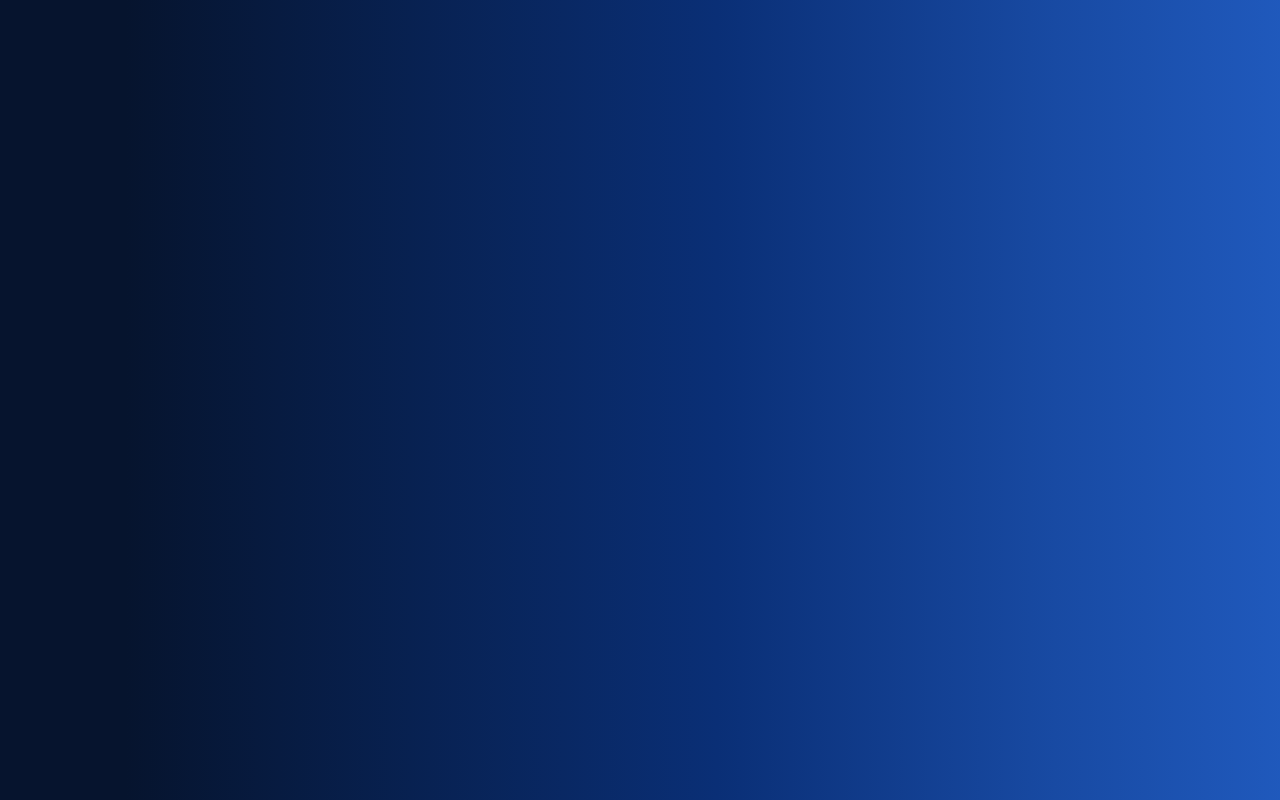
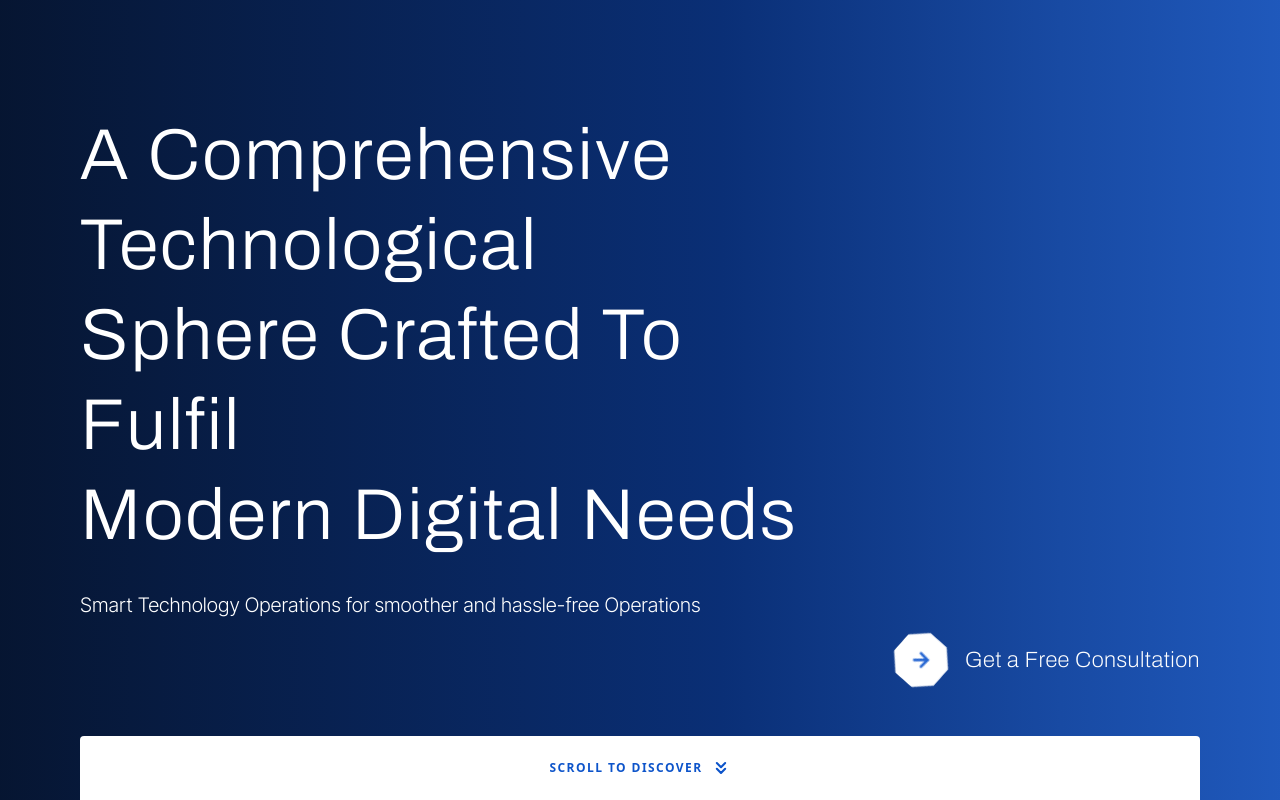
Before and after one commit to pasindu-20/Spherehead_test_web, a Next.js app: page / in a window 1280 px wide. Built offline with nearby package versions, Linux system fonts and the light colour scheme.

Commit message:
landing page-hero section

```diff
--- a/src/components/landing/hero-section.tsx
+++ b/src/components/landing/hero-section.tsx
@@ -1,20 +1,20 @@
 "use client";
-
+import { ChevronsDown } from "lucide-react";
 import { motion } from "motion/react";
 import SiteContainer from "@/components/layout/site-container";
 import ConsultationCTA from "@/components/ui/consultation-cta";
 
 export default function HeroSection() {
   return (
-    <section className="relative min-h-screen">
-      <SiteContainer className="grid min-h-screen grid-cols-1 gap-10 pt-16 pb-12 lg:grid-cols-[minmax(0,820px)_1fr] lg:items-center lg:pt-20 lg:pb-16">
+    <section className="relative min-h-screen overflow-hidden">
+      <SiteContainer className="relative grid min-h-screen grid-cols-1 gap-10 pt-16 pb-12 -translate-y-6 lg:grid-cols-[minmax(0,820px)_1fr] lg:items-center lg:pt-20 lg:pb-16 lg:-translate-y-10">
         <motion.div
           initial={{ opacity: 0, y: 36 }}
           animate={{ opacity: 1, y: 0 }}
           transition={{ duration: 0.8, ease: "easeOut" }}
           className="flex flex-col justify-center"
         >
-          {/* <h1 className="heading-1">
+          <h1 className="heading-1">
             A Comprehensive
             <br />
             Technological
@@ -24,20 +24,31 @@ export default function HeroSection() {
             Modern Digital Needs
           </h1>
 
-          <p className="mt-10 max-w-[760px] text-[32px] leading-[42px] font-light text-white">
+          <p className="heading-4 text-white inline-block whitespace-nowrap mt-6 max-w-lg">
             Smart Technology Operations for smoother and hassle-free Operations
-          </p> */}
+          </p>
         </motion.div>
 
         <motion.div
           initial={{ opacity: 0, x: 30 }}
           animate={{ opacity: 1, x: 0 }}
           transition={{ duration: 0.8, delay: 0.2, ease: "easeOut" }}
-          className="flex items-end justify-start lg:justify-end lg:self-end lg:pb-20"
+          className="flex items-end justify-start lg:justify-end lg:self-end lg:pb-2"
         >
           <ConsultationCTA />
         </motion.div>
       </SiteContainer>
+
+      <div className="absolute bottom-0 left-0 right-0 z-0">
+        <SiteContainer>
+          <div className="h-16 bg-white rounded-t-[4px] flex items-center justify-center gap-2">
+            <span className="text-[12px] font-bold tracking-[0.12em] text-[#0D54CA] uppercase">
+              Scroll to Discover
+            </span>
+            <ChevronsDown className="h-5 w-5 text-[#0D54CA]" strokeWidth={2.5} />
+          </div>
+        </SiteContainer>
+      </div>
     </section>
   );
 }
--- a/src/components/ui/consultation-cta.tsx
+++ b/src/components/ui/consultation-cta.tsx
@@ -1,25 +1,17 @@
 import Link from "next/link";
-import { ArrowRight } from "lucide-react";
+import WhiteLargeRightArrow from "@/components/ui/white-large-right-arrow";
 
 export default function ConsultationCTA() {
   return (
     <Link
       href="/contact-us"
-      className="group inline-flex items-center gap-4 text-white"
+      className="group inline-flex items-center gap-4 text-white  "
     >
-      {/* <span
-        className="grid h-14 w-14 place-items-center bg-white text-[#2666D2] shadow-[0_12px_30px_rgba(0,0,0,0.2)] transition-transform duration-300 group-hover:translate-x-1"
-        style={{
-          clipPath:
-            "polygon(30% 0%, 70% 0%, 100% 30%, 100% 70%, 70% 100%, 30% 100%, 0% 70%, 0% 30%)",
-        }}
-      >
-        <ArrowRight className="h-6 w-6" strokeWidth={2.8} />
+      <WhiteLargeRightArrow hover />
+
+      <span className="body-large text-white inline-block whitespace-nowrap">
+        Get a Free Consultation
       </span>
-
-      <span className="text-[clamp(1.2rem,1.8vw,2rem)] font-light leading-none tracking-[-0.02em]">
-        Get a Free Consultation
-      </span> */}
     </Link>
   );
 }
--- /dev/null
+++ b/src/components/ui/white-large-right-arrow.jsx
@@ -0,0 +1,40 @@
+import { ArrowRight } from "lucide-react";
+
+export default function WhiteLargeRightArrow({
+  className = "",
+  size = "h-14 w-14",
+  iconSize = "h-6 w-6",
+  iconColor = "text-[#2666D2]",
+  hover = false,
+}) {
+  return (
+    <span
+      className={[
+        "inline-flex items-center justify-center transition-transform duration-300",
+        hover ? "group-hover:translate-x-1" : "",
+        className,
+      ].join(" ")}
+    >
+      <span
+        className={[
+          "grid place-items-center bg-white shadow-[0_12px_30px_rgba(0,0,0,0.2)] scale-[0.95]",
+          size,
+        ].join(" ")}
+        style={{
+          clipPath:
+            "polygon(30% 0%, 70% 0%, 100% 30%, 100% 70%, 70% 100%, 30% 100%, 0% 70%, 0% 30%)",
+          animation: "spinClockwise 15s linear infinite",
+        }}
+      >
+        <span
+          className={["inline-flex", iconColor].join(" ")}
+          style={{
+            animation: "spinCounterClockwise 15s linear infinite",
+          }}
+        >
+          <ArrowRight className={iconSize} strokeWidth={2.8} />
+        </span>
+      </span>
+    </span>
+  );
+}
--- a/src/pages/_app.tsx
+++ b/src/pages/_app.tsx
@@ -1,5 +1,5 @@
 import type { AppProps } from "next/app";
-import { Archivo } from "next/font/google";
+import { Archivo, Inter_Tight } from "next/font/google";
 import "@/styles/globals.css";
 import SiteBackground from "@/components/layout/site-background";
 
@@ -9,9 +9,15 @@ const archivo = Archivo({
   variable: "--font-archivo",
 });
 
+const interTight = Inter_Tight({
+  subsets: ["latin"],
+  display: "swap",
+  variable: "--font-inter-tight",
+});
+
 export default function MyApp({ Component, pageProps }: AppProps) {
   return (
-    <main className={archivo.variable}>
+    <main className={`${archivo.variable} ${interTight.variable}`}>
       <SiteBackground>
         <Component {...pageProps} />
       </SiteBackground>
--- a/src/pages/index.tsx
+++ b/src/pages/index.tsx
@@ -12,8 +12,10 @@ export default function HomePage() {
         />
         <meta name="viewport" content="width=device-width, initial-scale=1" />
       </Head>
+      <section>
+        <HeroSection />
+      </section>
 
-      <HeroSection />
     </>
   );
 }
--- a/src/styles/globals.css
+++ b/src/styles/globals.css
@@ -1,8 +1,90 @@
 @import "tailwindcss";
 
 :root {
-  --background: #06142e;
-  --foreground: #ffffff;
+
+  --c1: #06142e;
+  --c2: #0a2f76;
+  --c3: #184aa3;
+  --c4: #2666d2;
+  --c5: #a6c4fa;
+}
+
+html {
+  scroll-behavior: smooth;
+}
+
+html,
+body,
+#__next {
+  min-height: 100%;
+}
+
+body {
+  min-height: 100vh;
+  margin: 0;
+  background: var(--c1);
+  color: var(--foreground);
+  font-family: var(--font-archivo), Arial, Helvetica, sans-serif;
+}
+
+* {
+  box-sizing: border-box;
+}
+
+a {
+  color: inherit;
+  text-decoration: none;
+}
+
+button,
+input,
+textarea,
+select {
+  font: inherit;
+}
+/* typography */
+.heading-1 {
+  font-family: var(--font-archivo), Arial, Helvetica, sans-serif;
+  font-weight: 300;
+  font-size: 72px;
+  line-height: 90px;
+  letter-spacing: 2px;
+  color: #ffffff;
+  text-align: left;
+}
+
+.heading-4 {
+  font-family: var(--font-inter-tight), Arial, Helvetica, sans-serif;
+  font-weight: 300;
+  font-size: 20px;
+  line-height: 42px;
+  letter-spacing: 0px;
+}
+
+.body-large {
+  font-family: var(--font-archivo), Arial, Helvetica, sans-serif;
+  font-size: 22px;
+  font-weight: 200;
+  line-height: 42px;
+  letter-spacing: 0.02em;
+  text-transform: none;
+}
+
+.inner-tight {
+  font-family: var(--font-archivo), Arial, Helvetica, sans-serif;
+  font-size: 20px;
+  font-weight: 200;
+  line-height: 42px;
+  letter-spacing: 2px;
+}
+/* end of the typography */
+
+/* GLOBAL WEBSITE BACKGROUND */
+
+@import "tailwindcss";
+
+:root {
+
 
   --c1: #06142e;
   --c2: #0a2f76;
@@ -45,76 +127,7 @@ select {
   font: inherit;
 }
 
-.heading-1 {
-  font-family: var(--font-archivo), Arial, Helvetica, sans-serif;
-  font-weight: 300;
-  font-size: 92px;
-  line-height: 113px;
-  letter-spacing: 0;
-  color: #ffffff;
-  text-align: left;
-}
 
-/* =========================
-   GLOBAL WEBSITE BACKGROUND
-   ========================= */
-
-@import "tailwindcss";
-
-:root {
-  --background: #06142e;
-  --foreground: #ffffff;
-
-  --c1: #06142e;
-  --c2: #0a2f76;
-  --c3: #184aa3;
-  --c4: #2666d2;
-  --c5: #a6c4fa;
-}
-
-html {
-  scroll-behavior: smooth;
-}
-
-html,
-body,
-#__next {
-  min-height: 100%;
-}
-
-body {
-  min-height: 100vh;
-  margin: 0;
-  background: var(--c1);
-  color: var(--foreground);
-  font-family: var(--font-archivo), Arial, Helvetica, sans-serif;
-}
-
-* {
-  box-sizing: border-box;
-}
-
-a {
-  color: inherit;
-  text-decoration: none;
-}
-
-button,
-input,
-textarea,
-select {
-  font: inherit;
-}
-
-.heading-1 {
-  font-family: var(--font-archivo), Arial, Helvetica, sans-serif;
-  font-weight: 300;
-  font-size: 92px;
-  line-height: 113px;
-  letter-spacing: 0;
-  color: #ffffff;
-  text-align: left;
-}
 
 /* GLOBAL WEBSITE BACKGROUND */
 
@@ -130,10 +143,10 @@ select {
   inset: 0;
   z-index: 0;
   pointer-events: none;
-  background-color: var(--c1);
-  background-image: linear-gradient(
+
+  background: linear-gradient(
     90deg,
-    #06142e 10%,
+    #06142e 0%,
     #0a2f76 45%,
     #184aa3 65%,
     #2666d2 90%,
@@ -166,3 +179,22 @@ select {
     animation: none;
   }
 }
+
+/* white large right arrow spin */
+@keyframes spinClockwise {
+  from {
+    transform: rotate(0deg);
+  }
+  to {
+    transform: rotate(360deg);
+  }
+}
+
+@keyframes spinCounterClockwise {
+  from {
+    transform: rotate(0deg);
+  }
+  to {
+    transform: rotate(-360deg);
+  }
+}
```
